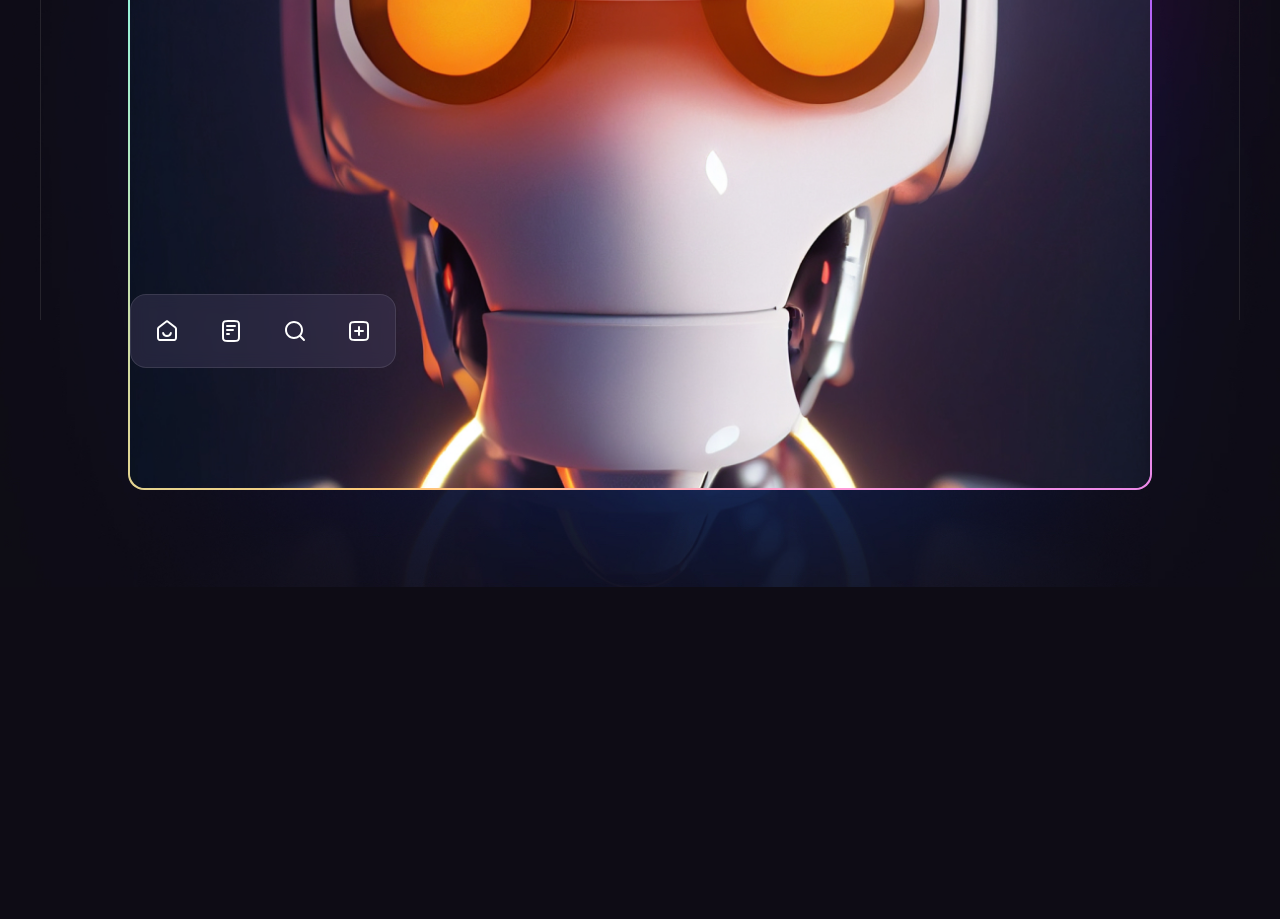
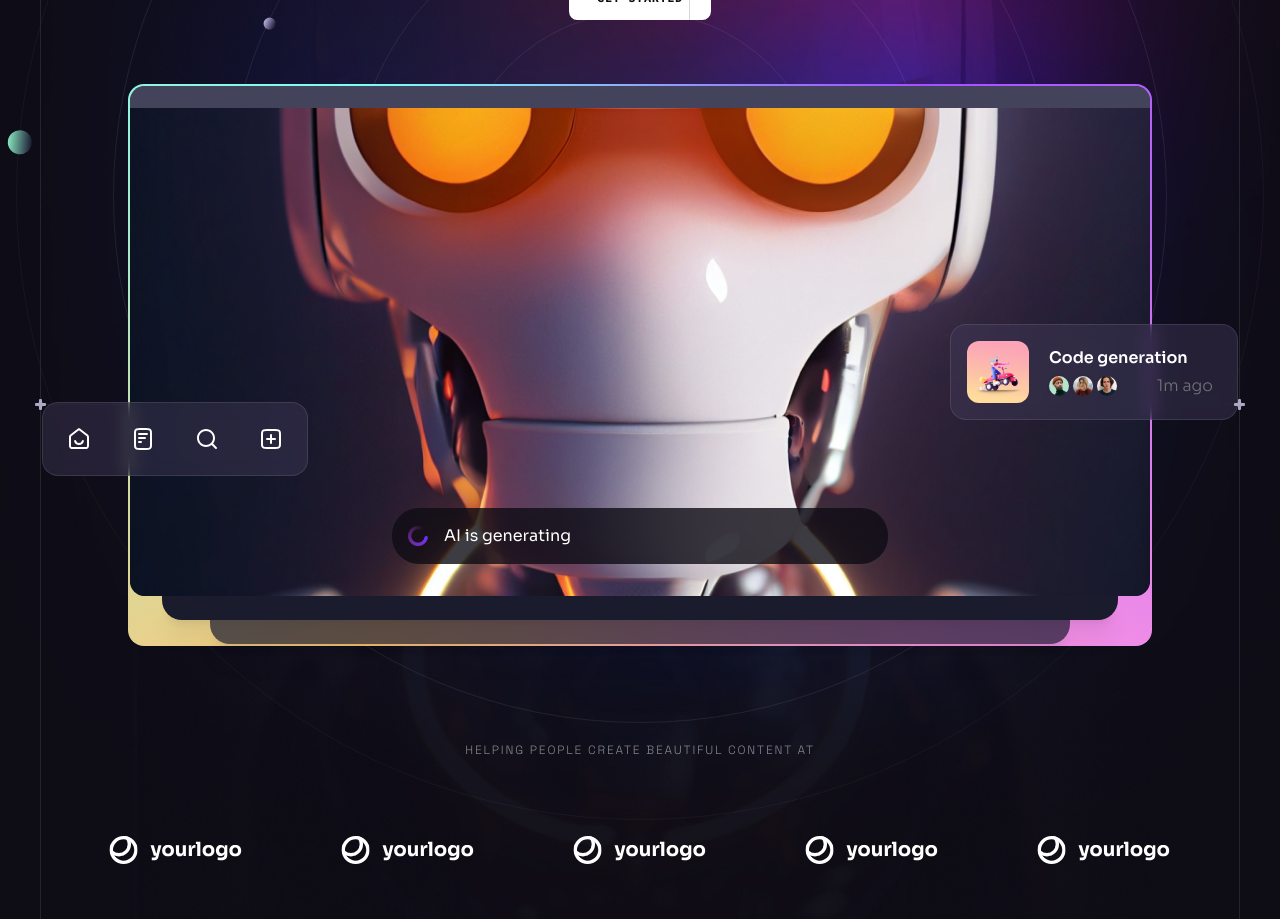
Before and after one commit to leovenom/UI-UX_website, a React (Vite) app: page / in a window 1280 px wide. Shown: the part 480-1399 px from the top of the page. Before the commit the page ends 1067 px from the top, so only its background shows below. Built offline with nearby package versions, Linux system fonts and the light colour scheme.

Commit message:
hero section

```diff
--- /dev/null
+++ b/src/components/CompanyLogos.jsx
@@ -0,0 +1,23 @@
+import { companyLogos } from "../constants";
+
+const CompanyLogos = ({ className }) => {
+  return (
+    <div className={className}>
+      <h5 className="tagline mb-6 text-center text-n-1/50">
+        Helping people create beautiful content at
+      </h5>
+      <ul className="flex">
+        {companyLogos.map((logo, index) => (
+          <li
+            className="flex items-center justify-center flex-1 h-[8.5rem]"
+            key={index}
+          >
+            <img src={logo} width={134} height={28} alt={logo} />
+          </li>
+        ))}
+      </ul>
+    </div>
+  );
+};
+
+export default CompanyLogos;
--- /dev/null
+++ b/src/components/Generating.jsx
@@ -0,0 +1,16 @@
+import { loading } from "../assets";
+
+const Generating = ({ className }) => {
+  return (
+    <div
+      className={`flex items-center h-[3.5rem] ox-6 bg-n-8/80 rounded-[1.7rem] ${
+        className || ""
+      } text-base`}
+    >
+      <img src={loading} alt="loading" className="w-5 h-5 mx-4" />
+      AI is generating
+    </div>
+  );
+};
+
+export default Generating;
--- a/src/components/Hero.jsx
+++ b/src/components/Hero.jsx
@@ -5,6 +5,9 @@
 import { heroIcons } from "../constants";
 import { ScrollParallax } from "react-just-parallax";
 import { useRef } from "react";
+import Generating from "./Generating";
+import Notification from "./Notification";
+import CompanyLogos from "./CompanyLogos";
 
 const Hero = () => {
   const parallaxRef = useRef(null);
@@ -21,7 +24,8 @@
       <div className="container relative" ref={parallaxRef}>
         <div className="relative z-1 max-w-[62rem] mx-auto text-center mb-[4rem] mb:mb-20 lg:mb:[6rem]">
           <h1 className="h1 mb-6">
-            Explore the Posibbilities with
+            Explore the Posibilities of&nbsp;AI&nbsp;Chatting with
+            {` `}
             <span className="inline-block relative">
               Brainwave
               <img
@@ -34,7 +38,7 @@
             </span>
           </h1>
           <p className="body-1 max-w-3xl mx-auto mb-6 text-n-2 lg:mb-8">
-            Unleash the power of Brainwave. Upgrade your productivity with
+            Unleash the power of Brainwave. Upgrade your productivity with AI
             Brainwave, the app
           </p>
           <Button href="/pricing" white>
@@ -53,8 +57,10 @@
                   height={490}
                   alt="AI"
                 />
+                <Generating className="absolute left-4 right-4 bottom-5 md:left-1/2 md:right-auto md:bottom-8 md:w-[31rem] md:-translate-x-1/2" />
+
                 <ScrollParallax isAbsolutelyPositioned>
-                  <ul className="hidden absolute -lef-[5.rem] bottom-[7.5rem] px-1 py-1 bg-n-9/40 backdrop-blur border border-n-1/10 rounded-2xl xl:flex">
+                  <ul className="hidden absolute -left-[5.5rem] bottom-[7.5rem] px-1 py-1 bg-n-9/40 backdrop-blur border border-n-1/10 rounded-2xl xl:flex">
                     {heroIcons.map((icon, index) => (
                       <li className="p-5" key={index}>
                         <img
@@ -68,8 +74,17 @@
                     ))}
                   </ul>
                 </ScrollParallax>
+
+                <ScrollParallax isAbsolutelyPositioned>
+                  <Notification
+                    className="hidden absolute -right-[5.5rem] bottom-[11rem] w-[18rem] xl:flex"
+                    title="Code generation"
+                  />
+                </ScrollParallax>
               </div>
             </div>
+
+            <Gradient />
           </div>
           <div className="absolute -top-[54%] left-1/2 w-[234%] -translate-x-1/2 md:-top-[46%] md:w-[138%] lg:-top-[104%]">
             <img
@@ -80,8 +95,11 @@
               alt="hero"
             />
           </div>
+          <BackgroundCircles />
         </div>
+        <CompanyLogos className="hidden relative z-10 mt-20 lg:block" />
       </div>
+      <BottomLine />
     </Section>
   );
 };
--- /dev/null
+++ b/src/components/Notification.jsx
@@ -0,0 +1,44 @@
+import { notification1 } from "../assets";
+import { notificationImages } from "../constants";
+
+const Notification = ({ className, title }) => {
+  return (
+    <div
+      className={`${
+        className || ""
+      } flex items-center p-4 pr-6 bg-n-9/40 backdrop-blur border border-n-1/10 rounded-2xl gap-5`}
+    >
+      <img
+        src={notification1}
+        width={62}
+        height={62}
+        alt="image"
+        className="rounded-xl"
+      />
+      <div className="flex-1">
+        <h6 className="mb-1 font-semibold text-base">{title}</h6>
+        <div className="flex items-center justify-between">
+          <ul className="flex -m-0.5">
+            {notificationImages.map((item, index) => (
+              <li
+                key={index}
+                className="flex w-6 h-6 border-2 border-n-12 rounded-full overflow-hidden"
+              >
+                <img
+                  src={item}
+                  className="w-full"
+                  width={20}
+                  height={20}
+                  alt={item}
+                />
+              </li>
+            ))}
+          </ul>
+          <div className="body-2 text-n-13">1m ago</div>
+        </div>
+      </div>
+    </div>
+  );
+};
+
+export default Notification;
--- a/src/components/Section.jsx
+++ b/src/components/Section.jsx
@@ -11,12 +11,13 @@
   return (
     <div
       id={id}
-      className={`reative ${
+      className={`
+      relative
+      ${
         customPaddings ||
-        `py-10 lg:py-16 xl:py-20 ${crosses ? "lg:py-32 xl:py-40" : ""} ${
-          className || ""
-        }`
-      }`}
+        `py-10 lg:py-16 xl:py-20 ${crosses ? "lg:py-32 xl:py-40" : ""}`
+      }
+      ${className || ""}`}
     >
       {children}
       <div className="hidden absolute top-0 left-5 w-0.25 h-full bg-stroke-1 pointer-events-none md:block lg:left-7.5 xl:left-10" />
```
